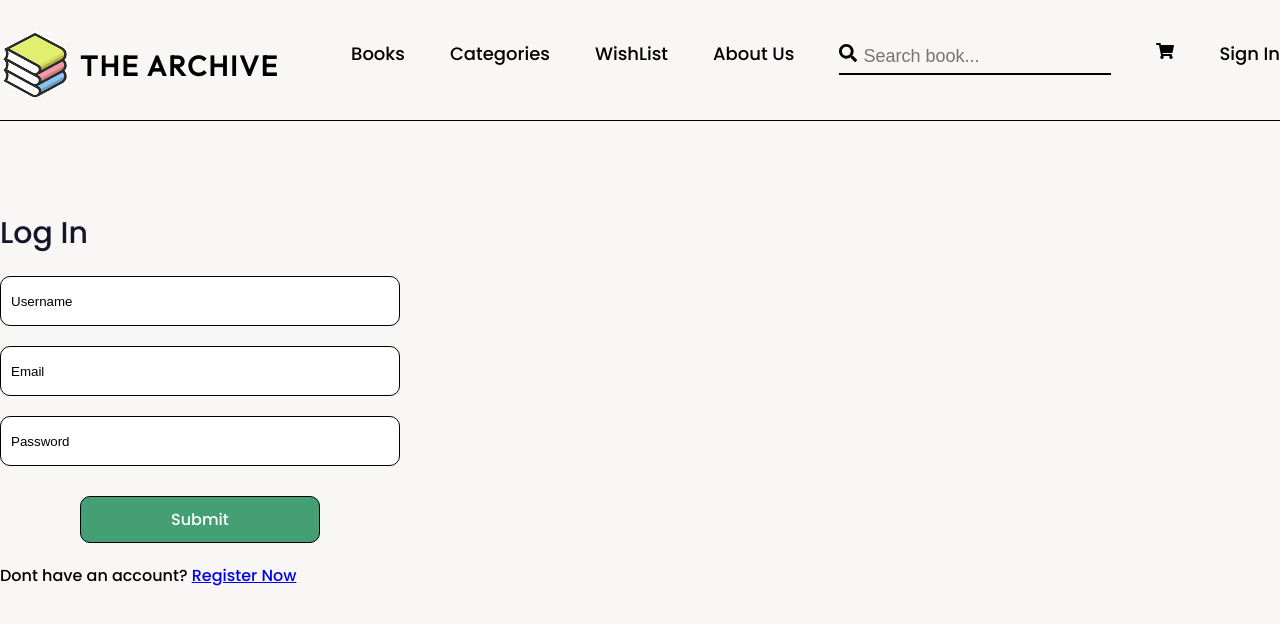
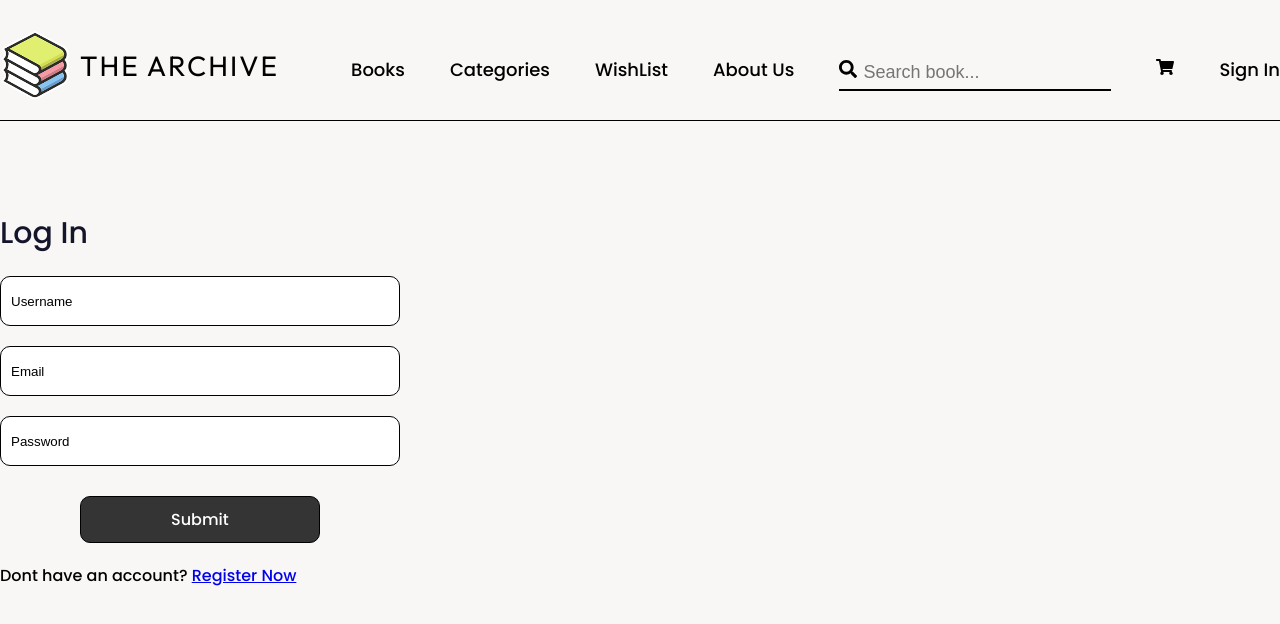
Before and after one commit to SthaRaunak/TheArchive, a Next.js app in the folder client/: page /login in a window 1280 px wide. Shown: the top 624 px of the page. Built offline with nearby package versions, Linux system fonts and the light colour scheme.

Commit message:
Made UI better & Added a function to check if ph.no exists in DB

```diff
--- a/client/src/pages/login/index.js
+++ b/client/src/pages/login/index.js
@@ -3,6 +3,8 @@ import { Formik, Form, Field } from 'formik';
 import * as Yup from 'yup';
 import Header from '../../components/Header';
 import Link from 'next/link';
+
+
 const SignupSchema = Yup.object().shape({
   userName: Yup.string()
     .min(2, 'Too Short!')
@@ -17,9 +19,9 @@ const SignupSchema = Yup.object().shape({
 });
 
 export const Login = () => (
-  <div >
+  < >
     <Header/>
-    <div className="con ">
+    <div className="con flex">
     <div className="appRegister ">
     <h2>Log In</h2>
     <Formik
@@ -55,7 +57,7 @@ export const Login = () => (
     <p>Dont have an account? <Link href="/register">Register Now</Link></p>
   </div>
   </div>
-  </div>
+  </>
 );
 
 export default Login
--- a/client/src/pages/register/index.js
+++ b/client/src/pages/register/index.js
@@ -3,6 +3,7 @@ import { Formik, Form, Field } from 'formik';
 import * as Yup from 'yup';
 import Header from '../../components/Header'
 import Link from 'next/link';
+
 const Register = () => {
     const SignupSchema = Yup.object().shape({
         fullName: Yup.string()
@@ -33,7 +34,7 @@ const Register = () => {
     return(
         <>
         <Header/>
-      <div className='con'>
+      <div className='con flex'>
       <div className="appRegister">
         <h2>Create an Account</h2>
         <Formik
@@ -70,6 +71,7 @@ const Register = () => {
        </Formik>
         <p>Already have an account? <Link href="/login">Sign in</Link></p>
       </div>
+
       </div>
 
       </>
--- a/client/src/styles/globals.css
+++ b/client/src/styles/globals.css
@@ -35,6 +35,7 @@ body{
   font-size: 28px;;
   color:rgb(0, 0, 0);
   padding: 10px;
+  font-weight: 500;
   letter-spacing: 2px;
   padding-right: 70px;
 }
@@ -42,7 +43,7 @@ li{
   list-style: none;
 }
 .navItems{
-  margin-top: 10px;
+  margin-top: 26px;
   gap: 45px;
   font-size: 18px;
   font-family: poppins;
@@ -143,5 +144,10 @@ li{
 border: 0.4px solid black;
   font-size: 16px;
   font-weight: 400;
-  background-color: #449F74;
+  background-color: #343434;
 }
+
+.w-100{
+  border: 10px solid  #343434 ;
+  border-radius: 0px 0px 0px 200px;
+}
```
Also changed, not shown: client/src/images/book1.jpg (deleted), 1 other file (tests, documents, lock files or other folders).
